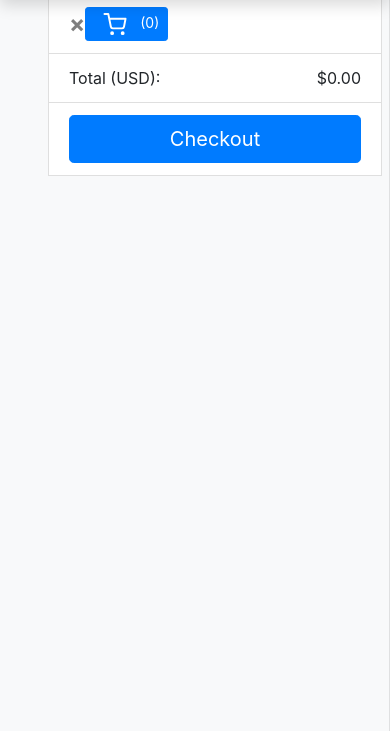
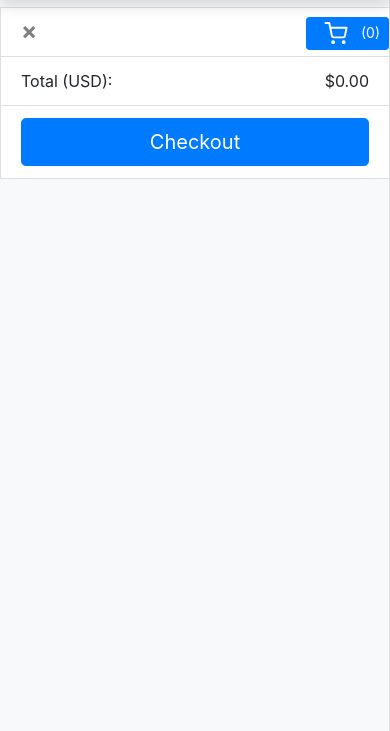
Before and after one commit to strtw/ES6-Shopping-Page, a website built with webpack: page dist/index.html in a window 390 px wide. Shown: the part 51-782 px from the top of the page. Built offline with nearby package versions, Linux system fonts and the light colour scheme.

Commit message:
Update styles to be more responsive

```diff
--- a/src/styles/styles.scss
+++ b/src/styles/styles.scss
@@ -37,6 +37,10 @@
 .product-listing{
   border:1px solid #F8F9FA !important;
   padding-right: 0 !important;
+}
+
+.product-listing__main-title{
+  margin-top: 20px;
 }
 
 .table{
@@ -79,10 +83,13 @@
     top: 0;
     bottom: 0;
     left: 40;
-    z-index: 100; /* Behind the navbar */
+    display: contents;
+    z-index: 0; /* Behind the navbar */
     padding: 48px 0 0; /* Height of navbar */
     box-shadow: inset -1px 0 0 rgba(0, 0, 0, .1);
   }
+
+
 
   .sidebar-sticky {
     position: relative;
@@ -94,6 +101,10 @@
     overflow-y: auto; /* Scrollable contents if viewport is shorter than content. */
     width:100%;
     padding:.5rem;
+  }
+
+  .sidebar__close{
+    display:none;
   }
 
   @supports ((position: -webkit-sticky) or (position: sticky)) {
@@ -154,6 +165,7 @@
   .shopping-cart{
     position: relative;
     left: -4px;
+    top:48px;
   }
 
   //Table
@@ -189,9 +201,27 @@ th     { background:#eee; }
 .checkout-cart{
   overflow-y: scroll;
   height: 42vh;
+ @media (max-width: 924px){
+   height:100vh;
+ }
 
 }
-@media (max-width: 700px) {
+
+.checkout-cart__title{
+    margin-right:10px
+}
+
+.checkout-cart__header{
+  justify-content: space-between !important;
+}
+
+.checkout-cart__container{
+  padding-left:0px;
+  top: 10px;
+    position: relative;
+}
+
+@media (max-width: 924px) {
   .active{
     display: block !important;
     position: absolute !important;
@@ -200,6 +230,58 @@ th     { background:#eee; }
  .hidden{
   display:none;
 }
+
+
+.sidebar__close{
+  display: flex !important;
+  position: relative !important;
+  top: -12px !important;
+}
+
+.sidebar-sticky{
+  margin-left: 4px
+}
+
+button.close{
+  top: -1px !important;
+}
+
+
+
+.checkout-cart__control{
+  position: absolute;
+  top: 64px;
+  right: 6px;
+  z-index:1;
+  @media (max-width: 924px) {
+    display: none !important;
+  }
+}
+}
+
+.col-md-3{
+  @media(min-width: 768){
+    max-width:100%!important;
+  }
+
+}
+
+.product_listing .sidebar{
+  @media(min-width:768){
+    width:100%!important;
+  }
+
+}
+
+.checkout-cart__control-product{
+  position: absolute !important;
+    top: 9px !important;
+    right: 0 !important;
+    display:none !important;
+    @media (max-width: 924px) {
+      display: inline-block !important;
+     // right: 71px !important;
+    }
 }
 
 .product-item__product{
@@ -215,7 +297,6 @@ th     { background:#eee; }
     width: 265px;
     border: 1px solid #DEE2E6;
     float: right;
-    margin-right: 15px;
 }
 
 
@@ -297,6 +378,5 @@ th     { background:#eee; }
   }
 
   nav .sidebar{
-    position: relative !important;
-    top: -11px !important;
+    top: 28px !important;
   }
```
Also changed, not shown: src/styles/styles.css, 1 other file.
